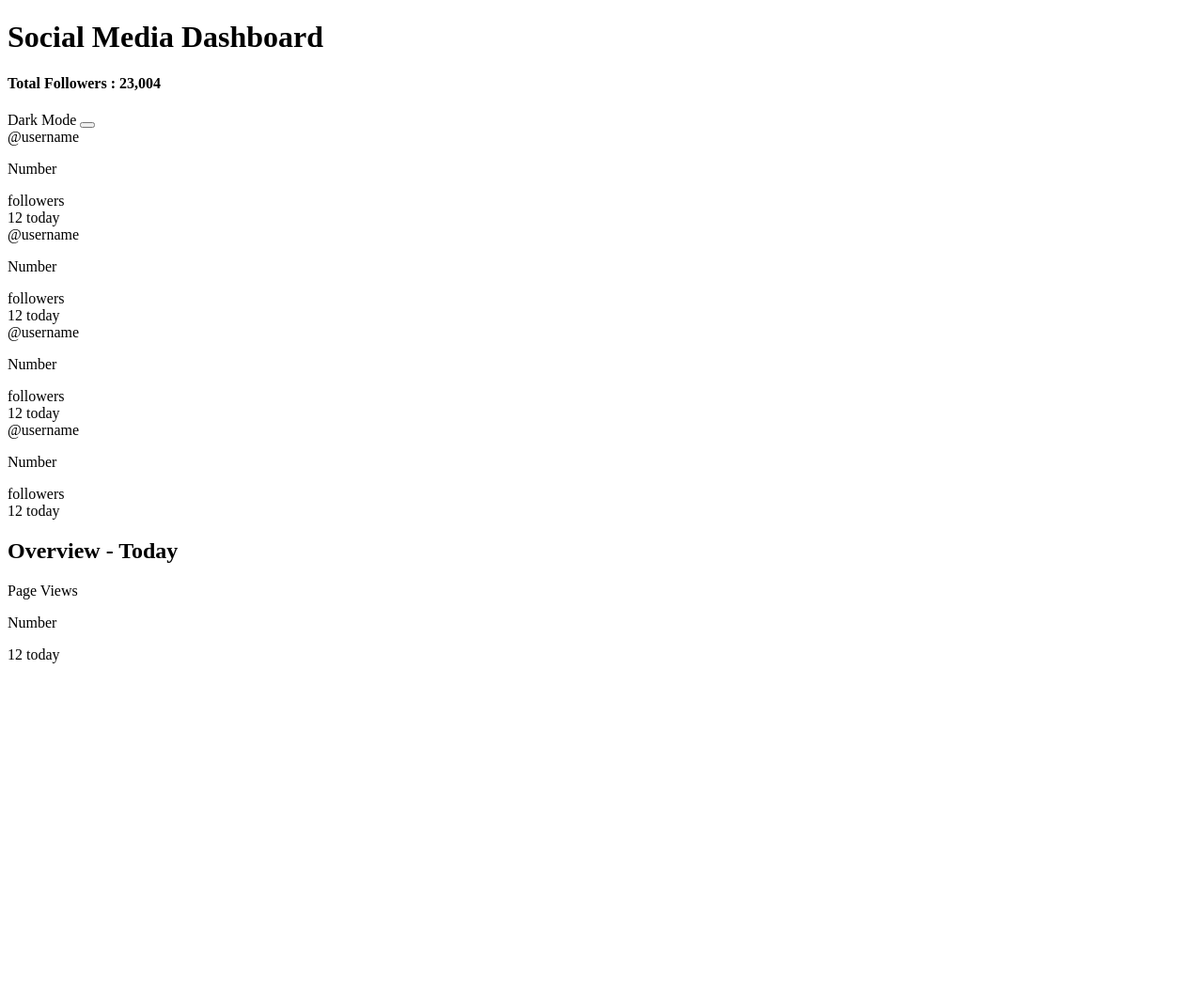
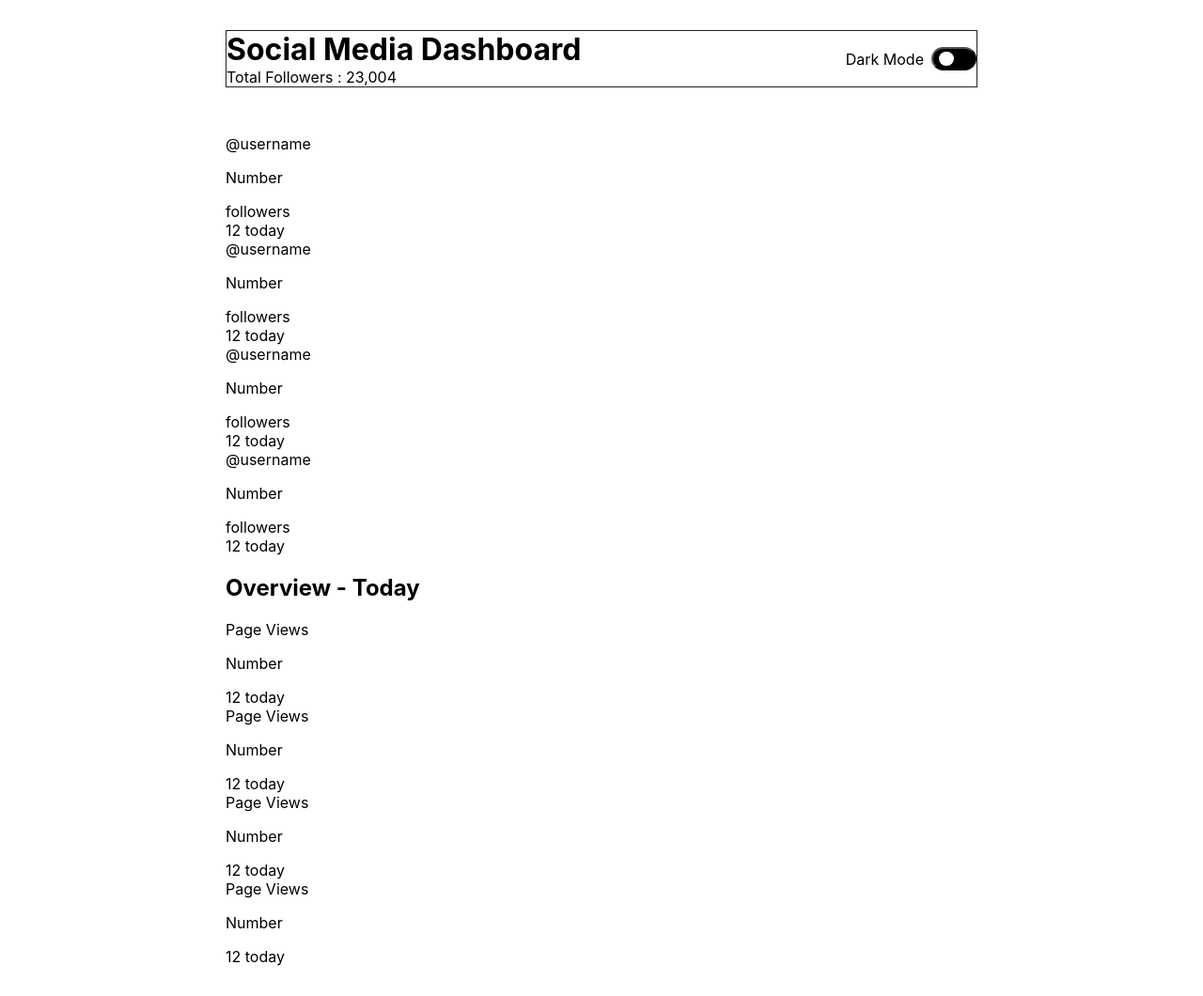
Before and after one commit to LeonardoRubuz/social-media-dashboard, a plain HTML site: page index.html in a window 1280 px wide. Shown: the whole page at 94% size. Before the commit the page ends 800 px from the top, so only its background shows below. Drawn offline with Linux system fonts and the light colour scheme; files that its build step writes are made by us from their sources.

Commit message:
toggle button style

```diff
--- a/index.html
+++ b/index.html
@@ -3,19 +3,22 @@
 	<head>
 		<meta charset="UTF-8">
 		<meta name="viewport" content="width=device-width, initial-scale=1.0">
-		<link rel="stylesheet" href="style/style.css">
-		<link rel="stylesheet" href="style/dark.css">
+		<link rel="shortcut icon" href="images/favicon-32x32.png" type="image/x-icon">
+		<link rel="stylesheet" href="styles/style.css">
+		<link rel="stylesheet" href="styles/dark.css">
 		<title>Social Media Dashboard</title>
 	</head>
 	<body>
 		<header>
 			<div class="title">
-				<h1>Social Media Dashboard</h1>
-				<h4>Total Followers : 23,004</h4>
+				<span>Social Media Dashboard</span>
+				<span>Total Followers : 23,004</span>
 			</div>
 			<div class="toggle">
 				<span>Dark Mode</span>
-				<button></button>
+				<button>
+					<span></span>
+				</button>
 			</div>
 		</header>
 		<main>
@@ -93,6 +96,45 @@
 							</div>
 						</div>
 					</div>
+					<div class="small-card">
+						<div>
+							<span>Page Views</span>
+							<!-- Add the logo -->
+						</div>
+						<div>
+							<p>Number</p>
+							<div>
+								<!-- Add the image tag -->
+								<span>12 today</span>
+							</div>
+						</div>
+					</div>
+					<div class="small-card">
+						<div>
+							<span>Page Views</span>
+							<!-- Add the logo -->
+						</div>
+						<div>
+							<p>Number</p>
+							<div>
+								<!-- Add the image tag -->
+								<span>12 today</span>
+							</div>
+						</div>
+					</div>
+					<div class="small-card">
+						<div>
+							<span>Page Views</span>
+							<!-- Add the logo -->
+						</div>
+						<div>
+							<p>Number</p>
+							<div>
+								<!-- Add the image tag -->
+								<span>12 today</span>
+							</div>
+						</div>
+					</div>
 				</div>
 			</section>
 		</main>
--- a/styles/style.css
+++ b/styles/style.css
@@ -0,0 +1,67 @@
+@font-face {
+    font-family: "Inter";
+    src: local("./assets/fonts/Inter-VariableFont_slnt,wght.ttf");
+}
+*{
+    /* General colors */
+
+    --lime : hsl(163, 72%, 41%);
+    --bright-red : hsl(356, 69%, 56%);
+    --facebook: hsl(208, 92%, 53%);
+    --twitter: hsl(203, 89%, 53%);
+    --instagram: linear-gradient(hsl(37, 97%, 70%), hsl(329, 70%, 58%));
+    --youtube :  hsl(348, 97%, 39%);
+
+    /* Light theme colors */
+    --very-pale-blue : hsl(225, 100%, 98%);
+    --light-grayish-blue : hsl(227, 47%, 96%);
+    --dark-grayish-blue : hsl(228, 12%, 44%);
+    --very-dark-blue : hsl(230, 17%, 14%);
+}
+
+body{
+    margin: 0;
+    font-family: 'Inter';
+    display: grid;
+    row-gap: 50px;
+    padding: 2rem 15rem;
+}
+
+/* Header & children */
+header{
+    display: flex;
+    justify-content: space-between;
+    border: 1px solid var(--very-dark-blue);
+}
+
+.title{
+    display: flex;
+    flex-direction: column;
+    gap: 0;
+}
+
+.title span:first-child{
+    font-size: 2em;
+    font-weight: 700;
+}
+.toggle{
+    align-self: center;
+    display: flex;
+    gap: 0.5em;
+    align-items: center;
+}
+button{
+    background-color: black;
+    width: 3rem;
+    height: 1.6rem;
+    border-radius: 15px;
+    display: flex;
+}
+
+button span{
+    height: 0.99rem;
+    width: 0.99rem;
+    border-radius: 50%;
+    align-self: center;
+    background-color: white;
+}
```
Also changed, not shown: assets/fonts/Inter-VariableFont_slnt,wght.ttf (added).
